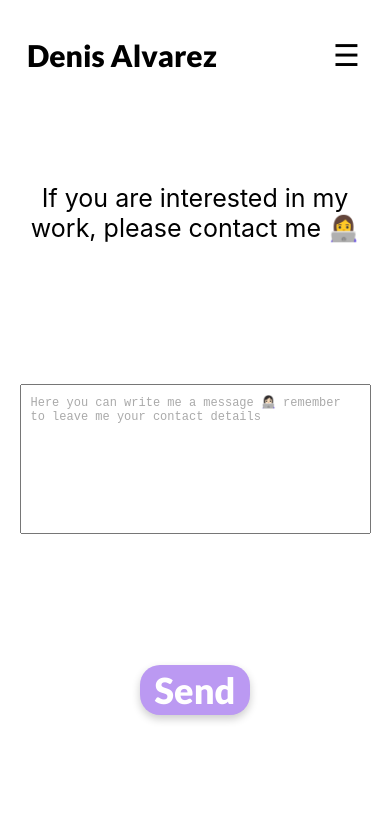
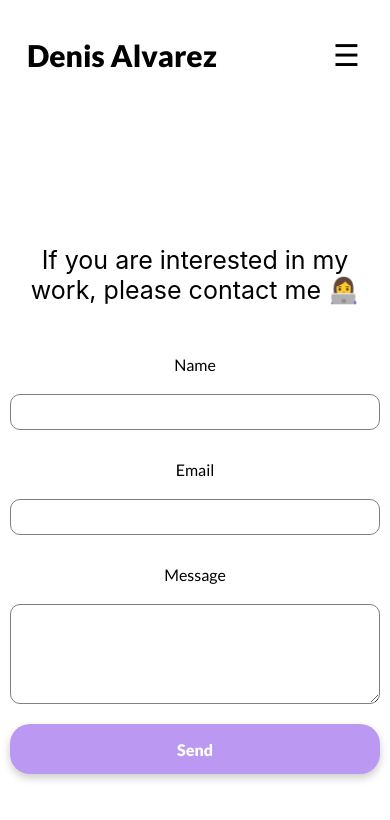
Before and after one commit to Deniisolo/denisolo, a React (Create React App) app: page /contactme in a window 390 px wide. Shown: the top 820 px of the page. Built offline with nearby package versions, Linux system fonts and the light colour scheme.

Commit message:
feat(ui): add form use Email.js with styles

```diff
--- a/package.json
+++ b/package.json
@@ -3,11 +3,15 @@
   "version": "0.1.0",
   "private": true,
   "dependencies": {
+    "@emailjs/browser": "^4.3.3",
     "@testing-library/jest-dom": "^5.17.0",
     "@testing-library/react": "^13.4.0",
     "@testing-library/user-event": "^13.5.0",
+    "emailjs-com": "^3.2.0",
+    "nodemailer": "^6.9.14",
     "react": "^18.3.1",
     "react-dom": "^18.3.1",
+    "react-google-recaptcha": "^3.1.0",
     "react-icons": "^5.2.1",
     "react-router-dom": "^6.23.1",
     "react-scripts": "5.0.1",
--- a/src/components/atoms/Label.css
+++ b/src/components/atoms/Label.css
@@ -3,6 +3,8 @@
   padding: 10px;
   font-size: 40px;
   box-sizing: border-box;
+  height: 30px;
+  margin-bottom: 80px;
 }
 
 @media (max-width: 1024px) {
--- a/src/components/atoms/Sendbutton.css
+++ /dev/null
@@ -1,17 +0,0 @@
-.sendButton {
-  background-color: #bb99f2;
-  color: #ffffff;
-  padding: 0%;
-  border: none;
-  height: 50px;
-  width: 110px;
-  font-family: "Lato", sans-serif;
-  font-weight: 900;
-  font-style: normal;
-  font-size: 36px;
-  border-radius: 20px;
-  box-shadow: 0 4px 8px rgba(0, 0, 0, 0.2);
-}
-.sendButton:hover {
-  background-color: #c6abf1;
-}
--- a/src/components/atoms/Sendbutton.jsx
+++ /dev/null
@@ -1,5 +0,0 @@
-import "./Sendbutton.css"
-
-export function Sendbutton (){
-    return <button className="sendButton"> Send </button>
-}
--- a/src/components/molecules/Formcontacme.css
+++ b/src/components/molecules/Formcontacme.css
@@ -1,5 +1,98 @@
 .containerFormcontacme {
-  display: grid;
+  display: flex;
+  flex-direction: column;
+  align-items: center;
   justify-content: center;
-  justify-items: center;
+  padding: 20px;
+  border-radius: 10px;
+  width: 90%;
+  max-width: 600px;
+  margin: 0 auto;
+  box-sizing: border-box;
 }
+
+.formContainer {
+  display: flex;
+  flex-direction: column;
+  width: 100%;
+  gap: 20px;
+}
+
+.labelForm {
+  font-family: "Lato", sans-serif;
+  font-weight: 400;
+  font-style: normal;
+  font-size: 20px;
+  margin-top: 10px;
+}
+
+.inputForm,
+.inputFormMessge {
+  border-radius: 10px;
+  border: 1px solid grey;
+  padding: 10px;
+  font-size: 16px;
+  width: 100%;
+  box-sizing: border-box;
+}
+
+.inputFormMessge {
+  height: 100px;
+  resize: vertical;
+}
+
+.sendButton {
+  background-color: #bb99f2;
+  color: #ffffff;
+  padding: 10px;
+  border: none;
+  height: 50px;
+  font-family: "Lato", sans-serif;
+  font-weight: 900;
+  font-style: normal;
+  font-size: 20px;
+  border-radius: 20px;
+  box-shadow: 0 4px 8px rgba(0, 0, 0, 0.2);
+  cursor: pointer;
+  transition: background-color 0.3s ease;
+}
+
+.sendButton:hover {
+  background-color: #c6abf1;
+}
+
+@media (max-width: 600px) {
+  .containerFormcontacme {
+    width: 100%;
+    padding: 10px;
+  }
+
+  .inputForm,
+  .inputFormMessge {
+    font-size: 14px;
+  }
+
+  .sendButton {
+    font-size: 18px;
+  }
+
+  .labelForm {
+    font-size: 18px;
+  }
+}
+
+/* Media queries para pantallas muy pequeñas */
+@media (max-width: 400px) {
+  .inputForm,
+  .inputFormMessge {
+    font-size: 12px;
+  }
+
+  .sendButton {
+    font-size: 16px;
+  }
+
+  .labelForm {
+    font-size: 16px;
+  }
+}
--- a/src/components/molecules/Formcontacme.jsx
+++ b/src/components/molecules/Formcontacme.jsx
@@ -1,18 +1,45 @@
+import React, { useRef } from "react";
+import emailjs from "@emailjs/browser";
 import { Label } from "../atoms/Label";
-import { Input } from "../atoms/Input";
-import { Sendbutton } from "../atoms/Sendbutton";
 import "./Formcontacme.css";
 
 export function Formcontacme() {
+  const form = useRef();
+
+  const sendEmail = (e) => {
+    e.preventDefault();
+
+    emailjs
+      .sendForm("service_omfa4lr", "template_y5w6qqj", form.current, {
+        publicKey: "VcvGq4s4VbQzddEbZ",
+      })
+      .then(
+        () => {
+          console.log("SUCCESS!");
+          form.current.reset();
+        },
+        (error) => {
+          console.log("FAILED...", error.text);
+        }
+      );
+  };
+
   return (
     <div className="containerFormcontacme">
       <Label
         laberinformation={
           "If you are interested in my work, please contact me  👩‍💻 "
         }
-      ></Label>
-      <Input></Input>
-      <Sendbutton></Sendbutton>
+      />
+      <form className="formContainer" ref={form} onSubmit={sendEmail}>
+        <label className="labelForm">Name</label>
+        <input className="inputForm" type="text" name="user_name" />
+        <label className="labelForm">Email</label>
+        <input className="inputForm" type="email" name="user_email" />
+        <label className="labelForm">Message</label>
+        <textarea className="inputFormMessge" name="message" />
+        <input className="sendButton" type="submit" value="Send" />
+      </form>
     </div>
   );
 }
```
Also changed, not shown: 1 other file (tests, documents, lock files or other folders).
